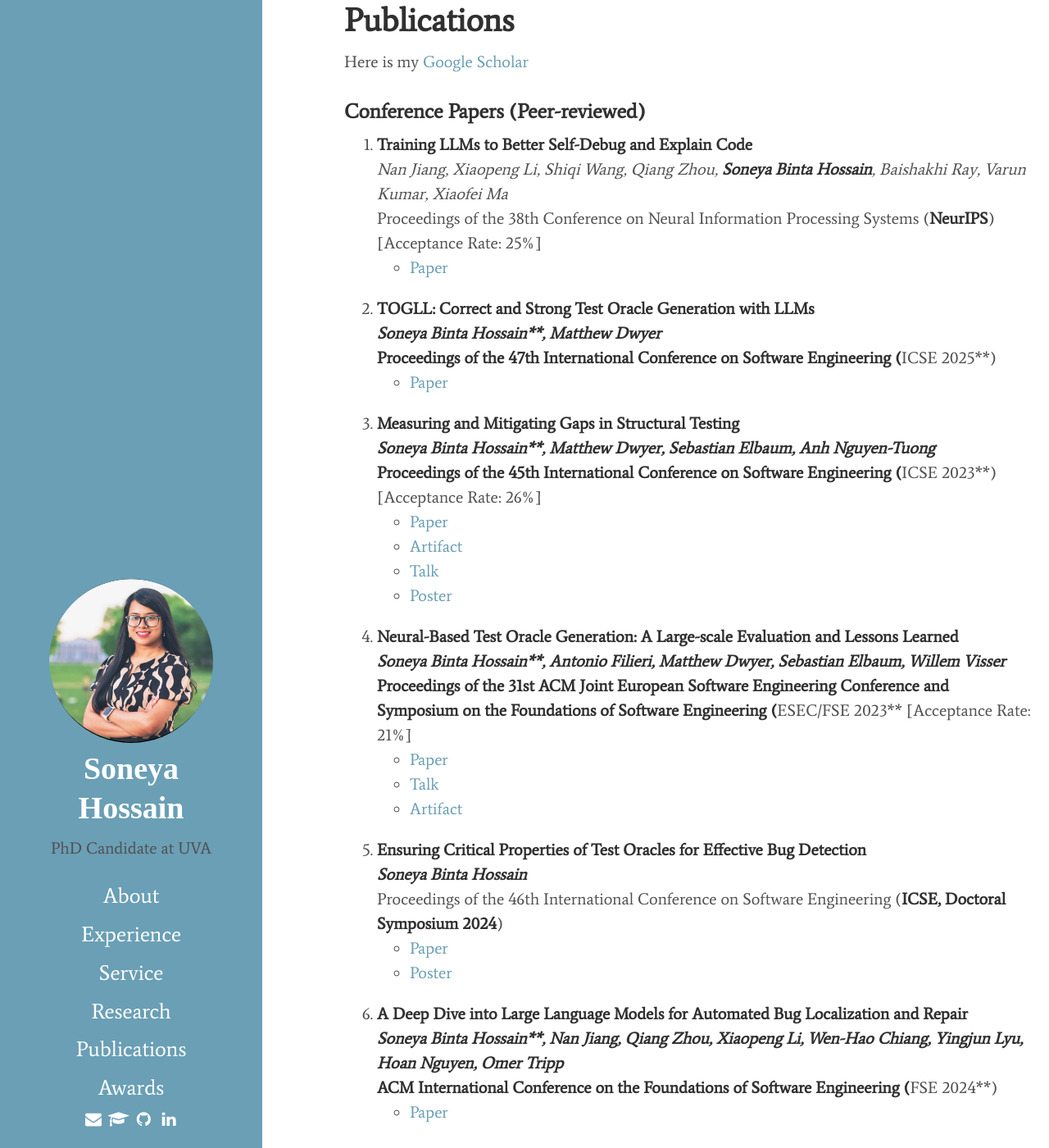
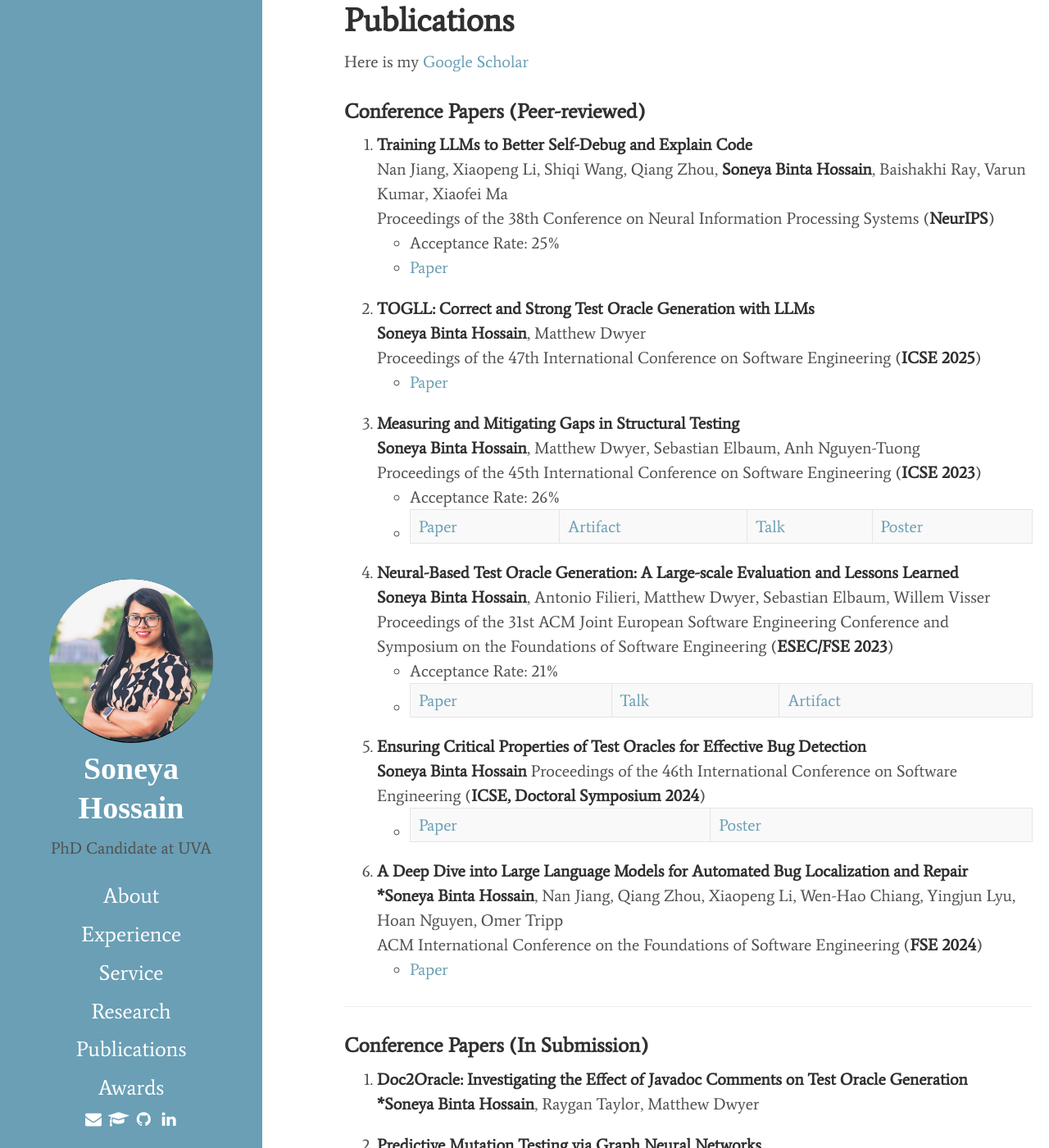
Before and after one commit to soneyahossain/soneyahossain.github.io, a Jekyll site: the page built from publications.md, in a window 1280 px wide and 1400 px high. Shown: the whole window at 82% size. Built offline with Jekyll 4.4.1, drawn with Linux system fonts in a browser that asks for light colours; cached includes are drawn as plain includes; some of the changed text lies outside the part shown.

Commit message:
publication

```diff
--- a/publications.md
+++ b/publications.md
@@ -8,52 +8,47 @@ Here is my [Google Scholar](https://scholar.google.com/citations?user=xDDfwB8AAA
 ### Conference Papers (Peer-reviewed)
 
 1. **Training LLMs to Better Self-Debug and Explain Code**
-   *Nan Jiang, Xiaopeng Li, Shiqi Wang, Qiang Zhou, **Soneya Binta Hossain**, Baishakhi Ray, Varun Kumar, Xiaofei Ma*
+   Nan Jiang, Xiaopeng Li, Shiqi Wang, Qiang Zhou, **Soneya Binta Hossain**, Baishakhi Ray, Varun Kumar, Xiaofei Ma
    Proceedings of the 38th Conference on Neural Information Processing Systems (**NeurIPS**)
-   [Acceptance Rate: 25%]
+   - Acceptance Rate: 25%
    - [Paper](https://arxiv.org/pdf/2405.18649)
 
 2. **TOGLL: Correct and Strong Test Oracle Generation with LLMs**
-   ***Soneya Binta Hossain**, Matthew Dwyer*
+   **Soneya Binta Hossain**, Matthew Dwyer
    Proceedings of the 47th International Conference on Software Engineering (**ICSE 2025**)
    - [Paper](https://doi.org/10.48550/arXiv.2405.03786)
 
 3. **Measuring and Mitigating Gaps in Structural Testing**
-   ***Soneya Binta Hossain**, Matthew Dwyer, Sebastian Elbaum, Anh Nguyen-Tuong*
+   **Soneya Binta Hossain**, Matthew Dwyer, Sebastian Elbaum, Anh Nguyen-Tuong
    Proceedings of the 45th International Conference on Software Engineering (**ICSE 2023**)
-   [Acceptance Rate: 26%]
-   - [Paper](https://conf.researchr.org/details/icse-2023/icse-2023-technical-track/131/Measuring-and-Mitigating-Gaps-in-Structural-Testing)
-   - [Artifact](https://github.com/soneyahossain/hcc-gap-recommender/tree/main)
-   - [Talk](assets/presentations/ICSE-2023-talk.pdf)
-   - [Poster](assets/presentations/ICSE2023_poster_soneya.pdf)
+   - Acceptance Rate: 26%
+   - [Paper](https://conf.researchr.org/details/icse-2023/icse-2023-technical-track/131/Measuring-and-Mitigating-Gaps-in-Structural-Testing) | [Artifact](https://github.com/soneyahossain/hcc-gap-recommender/tree/main) | [Talk](assets/presentations/ICSE-2023-talk.pdf) | [Poster](assets/presentations/ICSE2023_poster_soneya.pdf)
 
 4. **Neural-Based Test Oracle Generation: A Large-scale Evaluation and Lessons Learned**
-   ***Soneya Binta Hossain**, Antonio Filieri, Matthew Dwyer, Sebastian Elbaum, Willem Visser*
-   Proceedings of the 31st ACM Joint European Software Engineering Conference and Symposium on the Foundations of Software Engineering (**ESEC/FSE 2023**  [Acceptance Rate: 21%]
-   - [Paper](https://dl.acm.org/doi/abs/10.1145/3611643.3616265)
-   - [Talk](assets/presentations/FSE-2023-talk.pdf)
-   - [Artifact](https://doi.org/10.6084/m9.figshare.21973091.v4)
+   **Soneya Binta Hossain**, Antonio Filieri, Matthew Dwyer, Sebastian Elbaum, Willem Visser
+   Proceedings of the 31st ACM Joint European Software Engineering Conference and Symposium on the Foundations of Software Engineering (**ESEC/FSE 2023**)
+   - Acceptance Rate: 21%
+   - [Paper](https://dl.acm.org/doi/abs/10.1145/3611643.3616265) | [Talk](assets/presentations/FSE-2023-talk.pdf) | [Artifact](https://doi.org/10.6084/m9.figshare.21973091.v4)
 
 5. **Ensuring Critical Properties of Test Oracles for Effective Bug Detection**
-   ***Soneya Binta Hossain***
+   **Soneya Binta Hossain**
    Proceedings of the 46th International Conference on Software Engineering (**ICSE, Doctoral Symposium 2024**)
-   - [Paper](https://dl.acm.org/doi/10.1145/3639478.3639791)
-   - [Poster](assets/presentations/ICSE-DS-24-Soneya-A0-28.pdf)
+   - [Paper](https://dl.acm.org/doi/10.1145/3639478.3639791) | [Poster](assets/presentations/ICSE-DS-24-Soneya-A0-28.pdf)
 
 6. **A Deep Dive into Large Language Models for Automated Bug Localization and Repair**
-   ***Soneya Binta Hossain**, Nan Jiang, Qiang Zhou, Xiaopeng Li, Wen-Hao Chiang, Yingjun Lyu, Hoan Nguyen, Omer Tripp*
+   ***Soneya Binta Hossain**, Nan Jiang, Qiang Zhou, Xiaopeng Li, Wen-Hao Chiang, Yingjun Lyu, Hoan Nguyen, Omer Tripp
    ACM International Conference on the Foundations of Software Engineering (**FSE 2024**)
    - [Paper](https://dl.acm.org/doi/abs/10.1145/3660773)
 
 ---
 
-### Conference Papers (In Preparation)
+### Conference Papers (In Submission)
 
 1. **Doc2Oracle: Investigating the Effect of Javadoc Comments on Test Oracle Generation**
-   ***Soneya Binta Hossain**, Raygan Taylor, Matthew Dwyer*
+   ***Soneya Binta Hossain**, Raygan Taylor, Matthew Dwyer
 
 2. **Predictive Mutation Testing via Graph Neural Networks**
-   *Will Leeson, **Soneya Binta Hossain**, Matthew Dwyer*
+   Will Leeson, **Soneya Binta Hossain**, Matthew Dwyer
 
 ---
 
```
